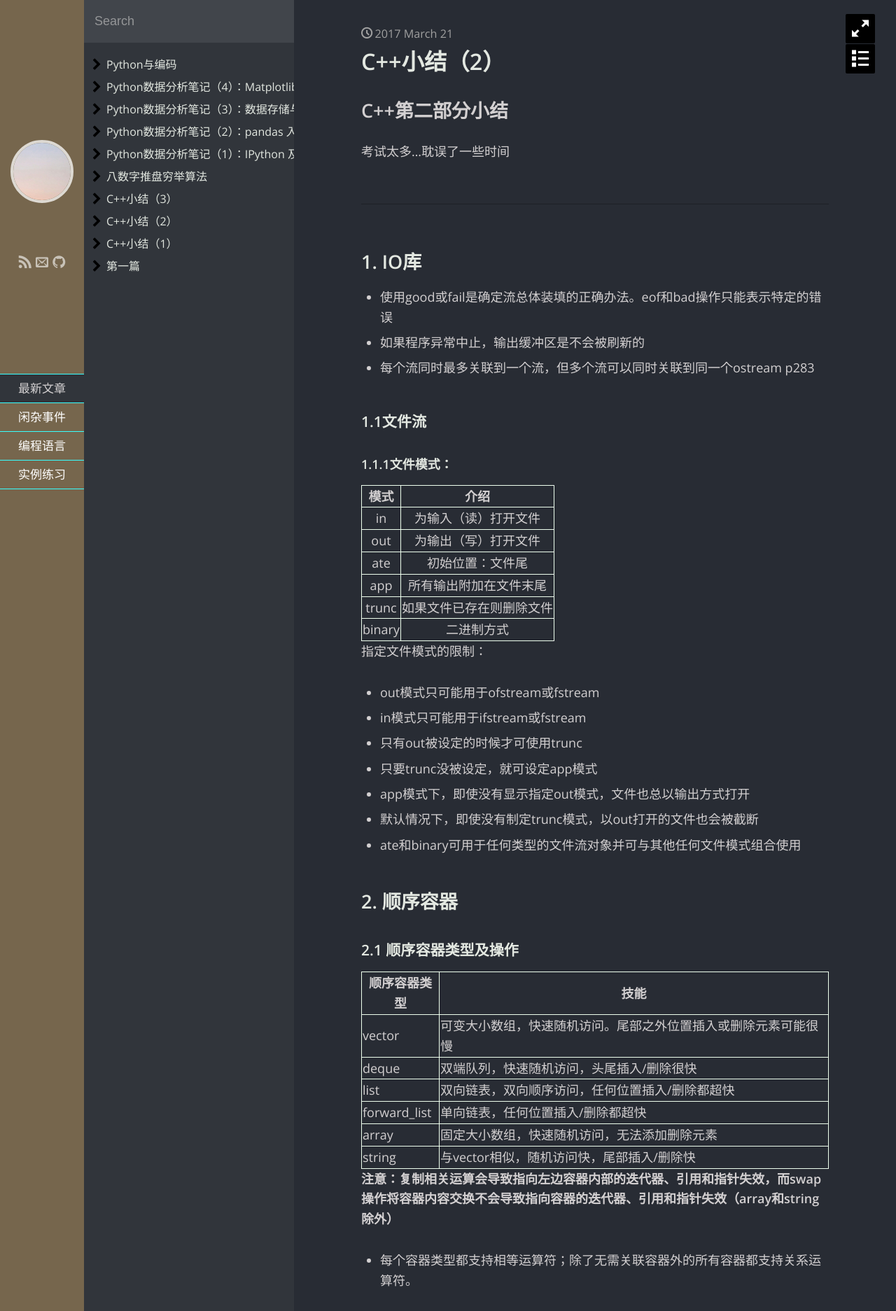
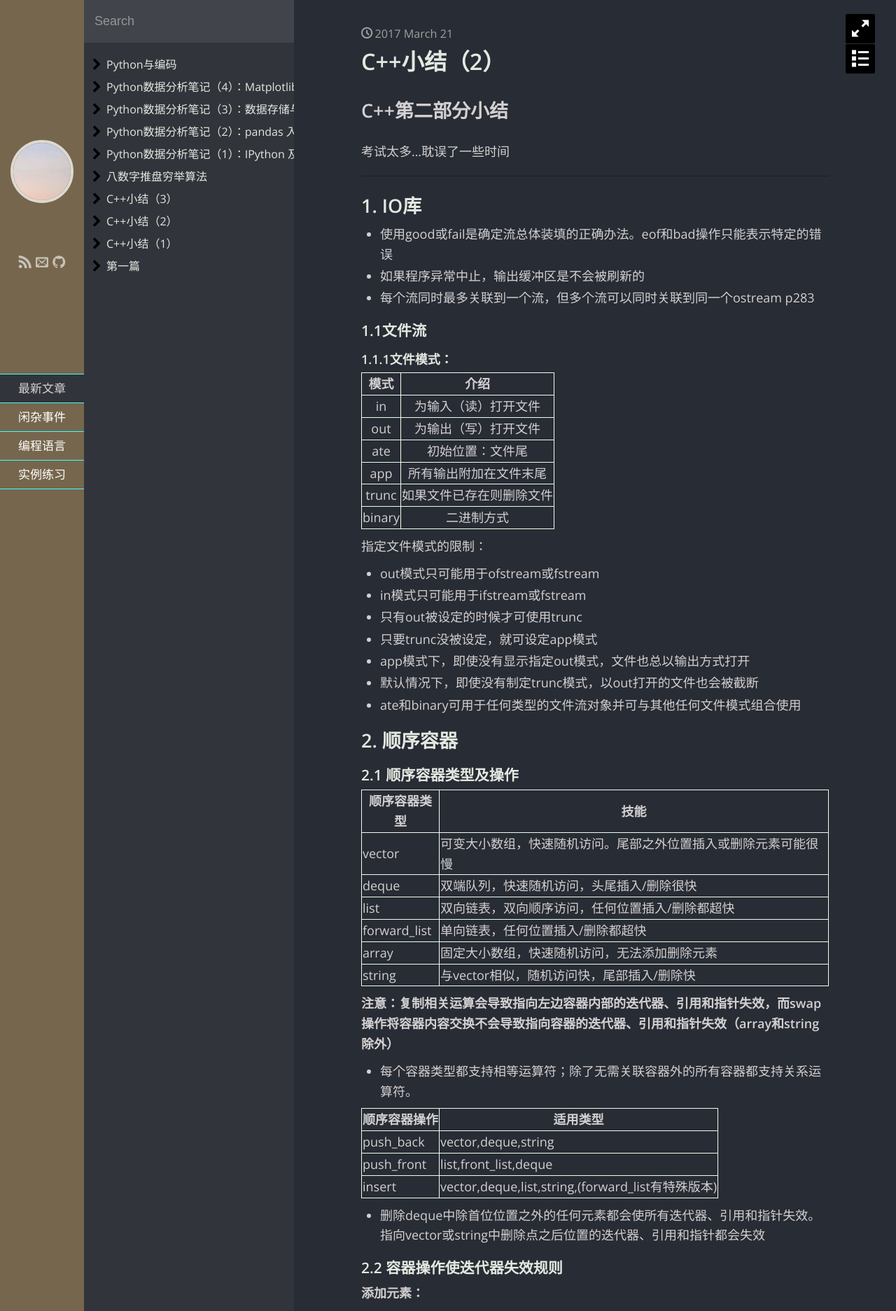
Before and after one commit to Donche/Donche.github.io, a Jekyll site: the page built from _posts/C++/2017-03-21-C++_second_part .md, in a window 1280 px wide. Shown: the top 1873 px of the page at 70% size. Built offline with Jekyll 4.4.1, drawn with Linux system fonts in a browser that asks for light colours; some web fonts are replaced; some of the changed text lies outside the part shown.

Commit message:
some modifications in composition

```diff
--- a/_config.yml
+++ b/_config.yml
@@ -1,5 +1,5 @@
 # Site settings
-title: 没人知道的博客
+title: 某
 email: heavysleeper@live.cn
 description: > # this means to ignore newlines until "baseurl:"
   就这么开始了
--- a/_sass/05-post.sass
+++ b/_sass/05-post.sass
@@ -64,7 +64,7 @@ h1 + h2, h2 + h3, h3 + h4, h4 + h5, h5 + h6
     &:hover
       color: $post-link-hover-color
 
-  p, ul, ol
+  p, ul, ol, table
     margin-top: 0
     margin-bottom: $post-paragraph-spacing
 
--- a/css/main.sass
+++ b/css/main.sass
@@ -93,7 +93,7 @@
 
 $post-font-size: 18px
 $post-line-height: 1.6
-$post-paragraph-spacing: 30px
+$post-paragraph-spacing: 10px
 
 $post-hr-color: darken($post-bg, 5%)
 
```
